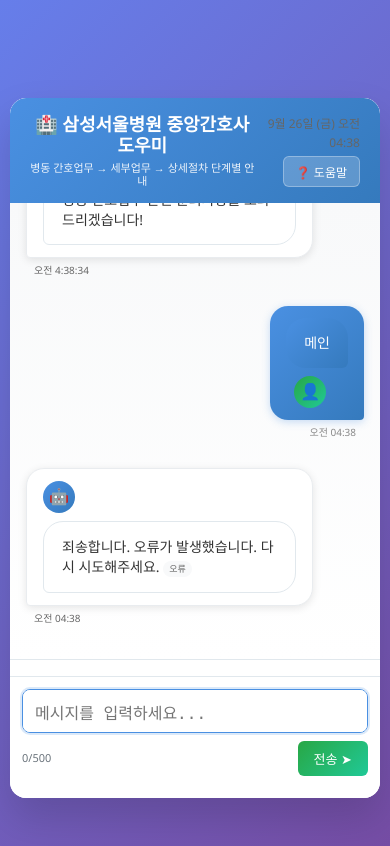
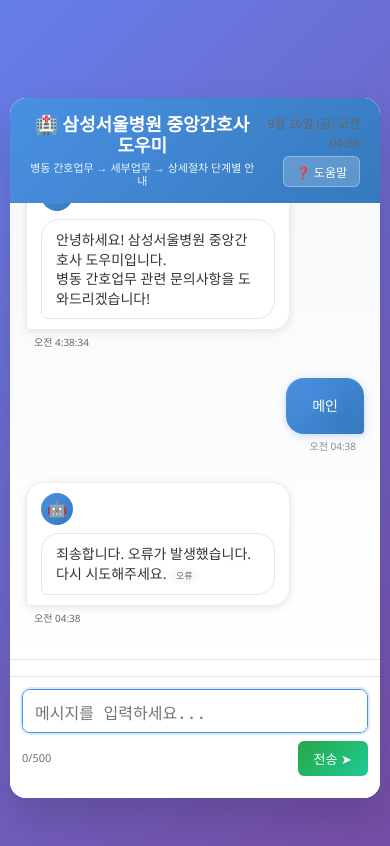
Before and after one commit to daoutech-jhwon/hospital-chat-request, a Python web app: template templates/hierarchical_index.html in a window 390 px wide. Shown: the top 846 px of the page. Run offline with Jinja, Linux system fonts and the light colour scheme; the template is opened without the code that fills it, so the values that code supplies are empty.

Commit message:
feat: 사용자 요청 메세지박스 개선
1. 사용자 아바타 이모지 완전 제거
2. 메시지 길이에 따른 박스 크기 자동 조절
3. 짧은 메시지 최적화
최소 너비: 데스크톱 120px → 모바일 40px로 축소
패딩: 12px 16px → 10px 14px로 축소
모바일 패딩: 6px 8px로 더욱 컴팩트하게

```diff
--- a/static/style.css
+++ b/static/style.css
@@ -126,6 +126,11 @@
 
 .user-message {
     flex-direction: row-reverse;
+    align-items: flex-end;
+}
+
+.user-message .message-content {
+    align-items: flex-end;
 }
 
 .bot-message {
@@ -139,18 +144,22 @@
 }
 
 .message-content {
-    max-width: 75%;
+    max-width: 80%;
+    min-width: 120px;
     display: flex;
     flex-direction: column;
+    width: fit-content;
 }
 
 .message-text {
-    padding: 15px 18px;
-    border-radius: 20px;
+    padding: 10px 14px;
+    border-radius: 18px;
     font-size: 14px;
-    line-height: 1.5;
+    line-height: 1.4;
     word-wrap: break-word;
     position: relative;
+    width: fit-content;
+    display: inline-block;
 }
 
 .user-message .message-text {
--- a/templates/hierarchical_index.html
+++ b/templates/hierarchical_index.html
@@ -379,8 +379,14 @@
             }
 
             .message-content {
-                padding: 10px 12px;
-                max-width: 90%;
+                padding: 6px 8px;
+                max-width: 85%;
+                min-width: 50px;
+                width: fit-content;
+            }
+
+            .user-message .message-content {
+                min-width: 40px;
             }
 
             .dynamic-btn {
@@ -502,10 +508,16 @@
             align-self: flex-start;
             background: white;
             border-radius: 18px 18px 18px 4px;
-            padding: 12px 16px;
-            max-width: 85%;
+            padding: 10px 14px;
+            max-width: 78%;
+            min-width: 120px;
+            width: fit-content;
             box-shadow: 0 2px 8px rgba(0, 0, 0, 0.1);
             border: 1px solid #e9ecef;
+        }
+
+        .user-message {
+            align-items: flex-end;
         }
 
         .user-message .message-content {
@@ -513,8 +525,10 @@
             background: linear-gradient(135deg, #4a90e2 0%, #357abd 100%);
             color: white;
             border-radius: 18px 18px 4px 18px;
-            padding: 12px 16px;
-            max-width: 85%;
+            padding: 8px 12px;
+            max-width: 75%;
+            min-width: 60px;
+            width: fit-content;
             box-shadow: 0 2px 8px rgba(74, 144, 226, 0.3);
         }
 
@@ -789,7 +803,6 @@
             } else {
                 messageContent.innerHTML = `
                     <div class="message-text">${formatMessage(text)}</div>
-                    <div class="user-avatar">👤</div>
                 `;
             }
 
```
Also changed, not shown: static/script.js (+30 -2 lines).
